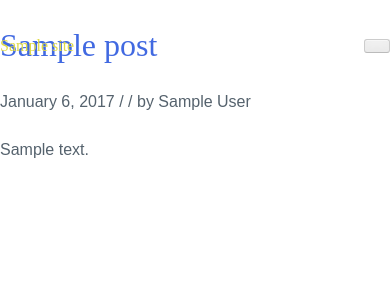
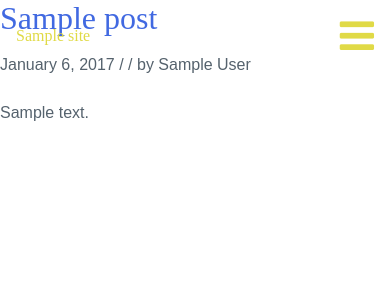
Before and after one commit to jonathanfunk/married-by-kayla, a WordPress theme: template themes/marriedbykayla/index.php in a window 390 px wide. Shown: the top 300 px of the page. Run offline with PHP 8.4 and a stand-in for WordPress, Linux system fonts and the light colour scheme; the site name, menu and one post (Sample post) are stand-ins, and other content is empty.

Commit message:
navigation hamburger styled

```diff
--- a/themes/marriedbykayla/functions.php
+++ b/themes/marriedbykayla/functions.php
@@ -83,8 +83,8 @@ add_filter( 'stylesheet_uri', 'red_starter_minified_css', 10, 2 );
  * Enqueue scripts and styles.
  */
 function red_starter_scripts() {
+	wp_enqueue_style('font-awesome', '//maxcdn.bootstrapcdn.com/font-awesome/4.7.0/css/font-awesome.min.css');//Font Awesome
 	wp_enqueue_style( 'red-starter-style', get_stylesheet_uri() );
-
 	wp_enqueue_script( 'red-starter-skip-link-focus-fix', get_template_directory_uri() . '/build/js/skip-link-focus-fix.min.js', array(), '20130115', true );
 
 	if ( is_singular() && comments_open() && get_option( 'thread_comments' ) ) {
--- a/themes/marriedbykayla/header.php
+++ b/themes/marriedbykayla/header.php
@@ -26,7 +26,7 @@
 						<h1 class="site-title"><a href="<?php echo esc_url( home_url( '/' ) ); ?>" rel="home"><?php bloginfo( 'name' ); ?></a></h1>
 					</div><!-- .site-branding -->
 					<nav id="site-navigation" class="main-navigation" role="navigation">
-						<button class="menu-toggle" aria-controls="primary-menu" aria-expanded="false"><?php esc_html( 'Primary Menu' ); ?></button>
+						<i class="fa fa-bars menu-toggle" aria-hidden="true" aria-controls="primary-menu" aria-expanded="false"><?php esc_html( 'Primary Menu' ); ?></i>
 						<?php wp_nav_menu( array( 'theme_location' => 'primary', 'menu_id' => 'primary-menu' ) ); ?>
 					</nav><!-- #site-navigation -->
 				</div>
--- a/themes/marriedbykayla/sass/_navigation.scss
+++ b/themes/marriedbykayla/sass/_navigation.scss
@@ -34,9 +34,11 @@ a {
 		display: flex;
 		align-items: center;
 		justify-content: space-between;
+		padding: 1rem;
 	}
 	h1 {
 		font-size: 1rem;
+		margin: 0;
 		a {
 			color: $color_yellow;
 		}
@@ -116,6 +118,8 @@ a {
 .menu-toggle,
 .main-navigation.toggled ul {
 	display: block;
+	color: $color_yellow;
+	font-size: 2.5rem;
 }
 
 @media screen and (min-width: 37.5em) {
--- a/themes/marriedbykayla/sass/_normalize.scss
+++ b/themes/marriedbykayla/sass/_normalize.scss
@@ -65,7 +65,7 @@ dfn {
 
 h1 {
 	font-size: 2em;
-	margin: 0.67em 0;
+	margin-bottom: 0.67em;
 }
 
 mark {
--- a/themes/marriedbykayla/sass/_typography.scss
+++ b/themes/marriedbykayla/sass/_typography.scss
@@ -19,6 +19,7 @@ h1, h2, h3, h4, h5, h6 {
 	clear: both;
 	font: 2rem $font_header;
 	color: $color_yellow;
+	margin: 0 0 1rem;
 }
 
 /* Copy */
--- a/themes/marriedbykayla/style.css
+++ b/themes/marriedbykayla/style.css
@@ -99,7 +99,7 @@ dfn {
 
 h1 {
   font-size: 2em;
-  margin: 0.67em 0; }
+  margin-bottom: 0.67em; }
 
 mark {
   background: #ff0;
@@ -240,7 +240,8 @@ textarea {
 h1, h2, h3, h4, h5, h6 {
   clear: both;
   font: 2rem "American Typewriter", serif;
-  color: #E0DA46; }
+  color: #E0DA46;
+  margin: 0 0 1rem; }
 
 /* Copy */
 p {
@@ -431,9 +432,11 @@ a {
     -ms-flex-align: center;
         align-items: center;
     -ms-flex-pack: justify;
-        justify-content: space-between; }
+        justify-content: space-between;
+    padding: 1rem; }
   .site-header h1 {
-    font-size: 1rem; }
+    font-size: 1rem;
+    margin: 0; }
     .site-header h1 a {
       color: #E0DA46; }
 
@@ -475,7 +478,9 @@ a {
 --------------------------------------------------------------*/
 .menu-toggle,
 .main-navigation.toggled ul {
-  display: block; }
+  display: block;
+  color: #E0DA46;
+  font-size: 2.5rem; }
 
 @media screen and (min-width: 37.5em) {
   .menu-toggle {
```
Also changed, not shown: themes/marriedbykayla/build/css/style.min.css, 1 other file.
